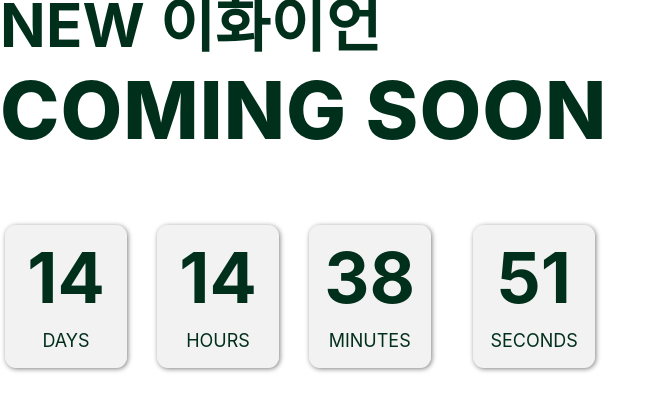
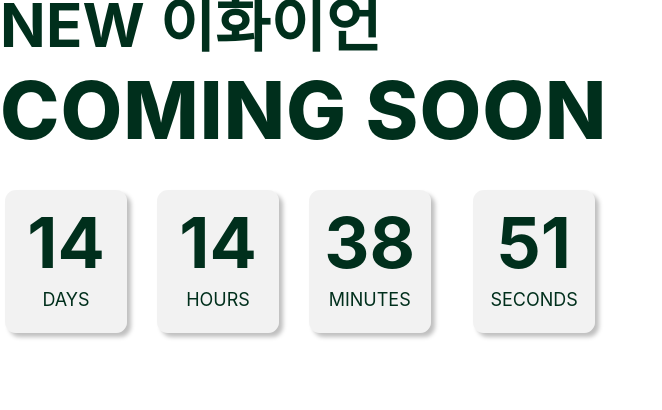
Before and after one commit to rkdmsals/renewal-guide, a React (Create React App) app: page /home in a window 1280 px wide. Shown: the top 410 px of the page, without its empty margins (0-662 px from the left). Built offline with nearby package versions, Linux system fonts and the light colour scheme; the HTML template or start-up script is replaced by a standard one.

Commit message:
타이머 박스 그림자, padding 수정

```diff
--- a/src/components/views/HomePage/Home.css
+++ b/src/components/views/HomePage/Home.css
@@ -1,4 +1,3 @@
-
 .Home_Background {
     width: 75%;
     display: flex;
@@ -28,7 +27,8 @@
     flex-direction: row;
     margin-top: 10px;
     width: 100%;
-    height: 100%;
+    /* height: 100%; */
+    padding-top: 40px;
     align-items: center;
     justify-content: space-between;
 }
@@ -49,7 +49,7 @@
     width: 122px;
     height: 143px;
     margin-left: 5px;
-    box-shadow: 1px 1px 5px gray;
+    box-shadow: 4px 4px 4px 0px rgba(0, 0, 0, 0.25);
 }
 
 .timer-time {
@@ -66,7 +66,7 @@
     font-size: 18px;
     letter-spacing: 7.5%;
     text-align: center;
-    padding-top: 10px;
+    padding-top: 4px;
 }
 
 @media screen and (max-width: 480px) {
```
